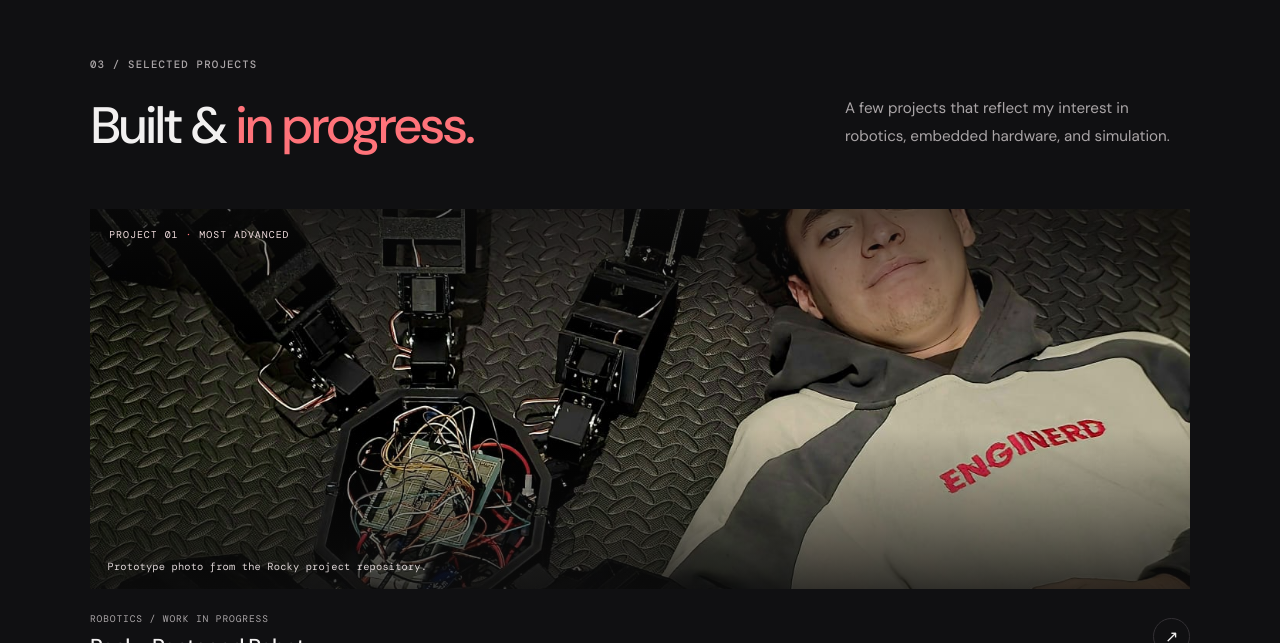
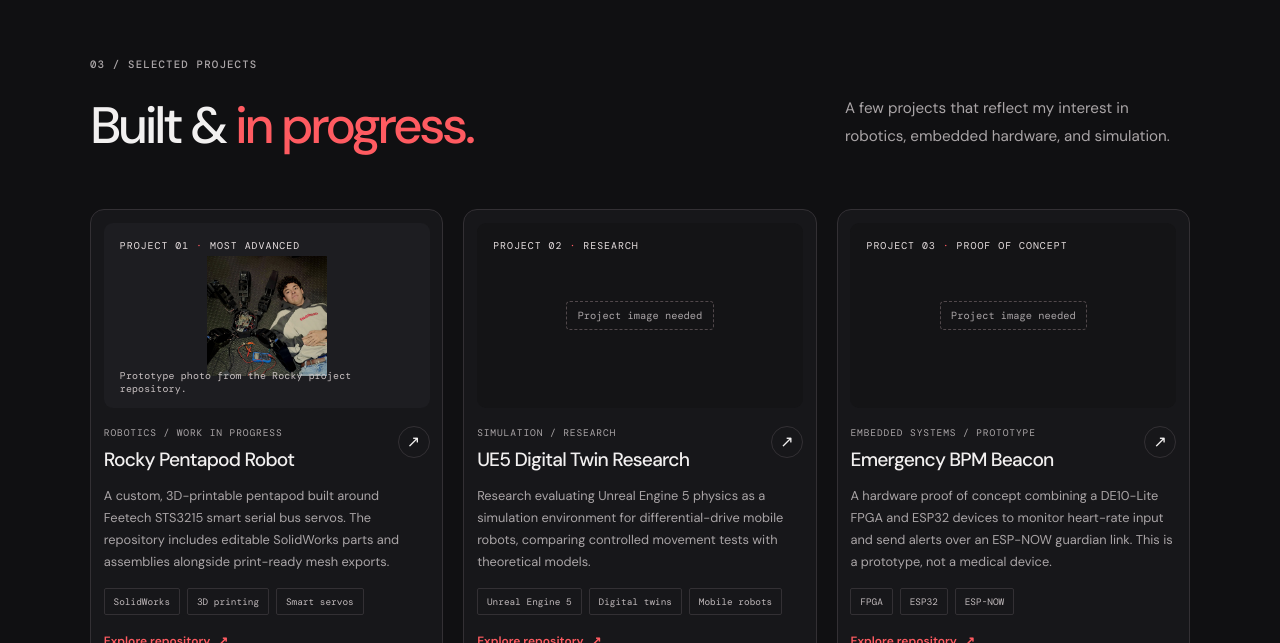
Before and after one commit to Alexis-c-d/alexis-portfolio, a plain HTML site: page index.html in a window 1280 px wide. Shown: the part 2157-2800 px from the top of the page. Drawn offline with nearby package versions, Linux system fonts and the light colour scheme.

Commit message:
Polish portfolio project cards

```diff
--- a/index.html
+++ b/index.html
@@ -95,46 +95,53 @@
           <p class="section-intro">A few projects that reflect my interest in robotics, embedded hardware, and simulation.</p>
         </div>
         <div class="project-grid">
-          <article class="project-card project-card-featured">
+          <article class="project-card">
+            <a class="project-card-link" href="https://github.com/Alexis-c-d/rocky-pentapod-robot" target="_blank" rel="noreferrer" aria-labelledby="rocky-title">
               <figure class="project-visual rocky-visual">
                 <img src="assets/rocky-build.jpg" alt="Rocky pentapod robot prototype with its builder">
                 <span class="visual-label">PROJECT 01 <span aria-hidden="true">·</span> MOST ADVANCED</span>
                 <figcaption class="visual-caption">Prototype photo from the Rocky project repository.</figcaption>
               </figure>
               <div class="project-info">
-              <div><p class="project-type">ROBOTICS <span aria-hidden="true">/</span> WORK IN PROGRESS</p><h3>Rocky Pentapod Robot</h3></div>
-              <a class="round-link" href="https://github.com/Alexis-c-d/rocky-pentapod-robot" target="_blank" rel="noreferrer" aria-label="View the Rocky Pentapod Robot repository"><span aria-hidden="true">↗</span></a>
+                <div><p class="project-type">ROBOTICS <span aria-hidden="true">/</span> WORK IN PROGRESS</p><h3 id="rocky-title">Rocky Pentapod Robot</h3></div>
+                <span class="card-arrow" aria-hidden="true">↗</span>
               </div>
               <p class="project-description">A custom, 3D-printable pentapod built around Feetech STS3215 smart serial bus servos. The repository includes editable SolidWorks parts and assemblies alongside print-ready mesh exports.</p>
               <div class="project-tags"><span>SolidWorks</span><span>3D printing</span><span>Smart servos</span></div>
+              <span class="project-card-cta">Explore repository <span aria-hidden="true">↗</span></span>
+            </a>
           </article>
 
           <article class="project-card">
-            <figure class="project-visual twin-visual" aria-label="Illustrative digital-twin graphic, not a project screenshot">
-              <span class="twin-grid" aria-hidden="true"></span><span class="twin-track" aria-hidden="true"></span>
+            <a class="project-card-link" href="https://github.com/Alexis-c-d/ue5-digital-twin-research" target="_blank" rel="noreferrer" aria-labelledby="twin-title">
+              <div class="project-visual project-visual-placeholder" role="img" aria-label="Project image needed. No verified image is available in the repository.">
                 <span class="visual-label">PROJECT 02 <span aria-hidden="true">·</span> RESEARCH</span>
-              <figcaption class="visual-caption">Illustrative graphic; not a screenshot of the project.</figcaption>
-            </figure>
+                <span class="image-needed">Project image needed</span>
+              </div>
               <div class="project-info">
-              <div><p class="project-type">SIMULATION <span aria-hidden="true">/</span> RESEARCH</p><h3>UE5 Digital Twin Research</h3></div>
-              <a class="round-link" href="https://github.com/Alexis-c-d/ue5-digital-twin-research" target="_blank" rel="noreferrer" aria-label="View the UE5 Digital Twin Research repository"><span aria-hidden="true">↗</span></a>
+                <div><p class="project-type">SIMULATION <span aria-hidden="true">/</span> RESEARCH</p><h3 id="twin-title">UE5 Digital Twin Research</h3></div>
+                <span class="card-arrow" aria-hidden="true">↗</span>
               </div>
               <p class="project-description">Research evaluating Unreal Engine 5 physics as a simulation environment for differential-drive mobile robots, comparing controlled movement tests with theoretical models.</p>
               <div class="project-tags"><span>Unreal Engine 5</span><span>Digital twins</span><span>Mobile robots</span></div>
+              <span class="project-card-cta">Explore repository <span aria-hidden="true">↗</span></span>
+            </a>
           </article>
 
           <article class="project-card">
-            <figure class="project-visual beacon-visual" aria-label="Illustrative signal graphic, not a project screenshot">
-              <span class="beacon-pulse" aria-hidden="true"></span><span class="beacon-wave" aria-hidden="true"></span>
+            <a class="project-card-link" href="https://github.com/Alexis-c-d/emergency-bpm-beacon" target="_blank" rel="noreferrer" aria-labelledby="beacon-title">
+              <div class="project-visual project-visual-placeholder" role="img" aria-label="Project image needed. No verified image is available in the repository.">
                 <span class="visual-label">PROJECT 03 <span aria-hidden="true">·</span> PROOF OF CONCEPT</span>
-              <figcaption class="visual-caption">Illustrative graphic; not a screenshot of the project.</figcaption>
-            </figure>
+                <span class="image-needed">Project image needed</span>
+              </div>
               <div class="project-info">
-              <div><p class="project-type">EMBEDDED SYSTEMS <span aria-hidden="true">/</span> PROTOTYPE</p><h3>Emergency BPM Beacon</h3></div>
-              <a class="round-link" href="https://github.com/Alexis-c-d/emergency-bpm-beacon" target="_blank" rel="noreferrer" aria-label="View the Emergency BPM Beacon repository"><span aria-hidden="true">↗</span></a>
+                <div><p class="project-type">EMBEDDED SYSTEMS <span aria-hidden="true">/</span> PROTOTYPE</p><h3 id="beacon-title">Emergency BPM Beacon</h3></div>
+                <span class="card-arrow" aria-hidden="true">↗</span>
               </div>
               <p class="project-description">A hardware proof of concept combining a DE10-Lite FPGA and ESP32 devices to monitor heart-rate input and send alerts over an ESP-NOW guardian link. This is a prototype, not a medical device.</p>
               <div class="project-tags"><span>FPGA</span><span>ESP32</span><span>ESP-NOW</span></div>
+              <span class="project-card-cta">Explore repository <span aria-hidden="true">↗</span></span>
+            </a>
           </article>
         </div>
       </section>
--- a/styles.css
+++ b/styles.css
@@ -6,7 +6,7 @@
   --ink: #f2f0f0;
   --muted: #aaa5a7;
   --line: #333034;
-  --accent: #ff737a;
+  --accent: #ff5b61;
   --accent-deep: #a92d37;
   --accent-wash: #30191c;
   --mono: "DM Mono", monospace;
@@ -32,7 +32,7 @@ a:focus-visible, button:focus-visible { outline: 3px solid var(--accent); outlin
 .section-shell { width: min(100% - 9rem, 1100px); margin-inline: auto; }
 .hero { position: relative; min-height: 640px; padding-top: 7.5rem; padding-bottom: 7rem; display: grid; grid-template-columns: 1fr .8fr; align-items: center; }
 .eyebrow { margin: 0 0 1.7rem; color: var(--muted); font: 500 .67rem var(--mono); letter-spacing: .11em; }
-.status-dot { display: inline-block; width: .48rem; height: .48rem; margin-right: .55rem; border-radius: 50%; background: var(--accent); box-shadow: 0 0 0 4px #ff737a20; vertical-align: 1px; }
+.status-dot { display: inline-block; width: .48rem; height: .48rem; margin-right: .55rem; border-radius: 50%; background: var(--accent); box-shadow: 0 0 0 4px #ff5b6120; vertical-align: 1px; }
 h1, h2, h3, p { margin-top: 0; }
 .hero h1 { margin-bottom: 1.5rem; font-size: clamp(3.55rem, 6.4vw, 6.25rem); line-height: .99; letter-spacing: -.075em; font-weight: 500; }
 .accent-text { color: var(--accent); }
@@ -82,33 +82,27 @@ h1, h2, h3, p { margin-top: 0; }
 .projects-section { padding-top: 8rem; padding-bottom: 8rem; }
 .projects-heading { display: flex; align-items: end; justify-content: space-between; gap: 2rem; margin-bottom: 3.5rem; }
 .projects-heading .section-intro { max-width: 345px; margin-bottom: .2rem; }
-.project-grid { display: grid; grid-template-columns: repeat(2, 1fr); gap: 3.5rem 2rem; }
+.project-grid { display: grid; grid-template-columns: repeat(3, minmax(0, 1fr)); gap: 1.25rem; }
 .project-card { min-width: 0; }
-.project-card-featured { grid-column: span 2; }
-.project-visual { position: relative; min-height: 245px; margin: 0; overflow: hidden; display: grid; place-items: center; isolation: isolate; background: var(--surface-raised); }
-.project-card-featured .project-visual { min-height: 380px; }
-.rocky-visual img { position: absolute; z-index: -2; inset: 0; width: 100%; height: 100%; object-fit: cover; object-position: center 43%; }
-.rocky-visual::after { position: absolute; z-index: -1; inset: 0; background: linear-gradient(180deg, #0d0d0d99, transparent 34%, transparent 58%, #0d0d0dcc); content: ""; }
-.visual-label { position: absolute; top: 1.2rem; left: 1.2rem; color: #f2dedf; font: .62rem var(--mono); letter-spacing: .1em; }
+.project-card-link { height: 100%; min-height: 100%; padding: .8rem; display: flex; flex-direction: column; border: 1px solid var(--line); border-radius: 14px; background: var(--surface); color: inherit; text-decoration: none; transition: transform .2s ease, border-color .2s ease, background .2s ease; }
+.project-card-link:hover { transform: translateY(-4px); border-color: var(--accent-deep); background: var(--surface-raised); }
+.project-visual { position: relative; min-height: 185px; margin: 0; overflow: hidden; display: grid; place-items: center; border-radius: 9px; background: var(--surface-raised); }
+.rocky-visual img { position: absolute; top: 50%; left: 50%; width: auto; height: auto; max-width: 76%; max-height: 120px; object-fit: contain; transform: translate(-50%, -50%); }
+.visual-label { position: absolute; top: 1rem; left: 1rem; color: #e7dfe0; font: .62rem var(--mono); letter-spacing: .1em; }
 .visual-label span { color: var(--accent); }
-.visual-caption { position: absolute; right: 1.1rem; bottom: 1rem; left: 1.1rem; color: #ddd4d5; font: .65rem var(--mono); letter-spacing: .015em; }
-.twin-visual { background: radial-gradient(ellipse at 56% 64%, #55272c 0, #241b20 35%, #17171a 72%); }
-.twin-grid { position: absolute; inset: 0; opacity: .25; background-image: linear-gradient(#ac5a5e33 1px, transparent 1px), linear-gradient(90deg, #ac5a5e33 1px, transparent 1px); background-size: 30px 30px; transform: perspective(340px) rotateX(56deg) scale(1.5); transform-origin: center bottom; }
-.twin-track { position: absolute; width: 170px; height: 90px; border: 1px solid #ff737a99; border-radius: 50%; transform: rotate(-24deg); box-shadow: 0 0 0 15px #ff737a0b, 0 0 0 30px #ff737a08; }
-.twin-track::before, .twin-track::after { position: absolute; width: 10px; height: 10px; border: 1px solid var(--accent); border-radius: 50%; background: #241719; content: ""; }
-.twin-track::before { top: 10px; left: 25px; }
-.twin-track::after { right: 18px; bottom: 8px; }
-.beacon-visual { background: radial-gradient(ellipse at center, #332024 0, #1a171a 67%); }
-.beacon-pulse { position: absolute; width: 62px; height: 62px; border: 1px solid #ff737a99; border-radius: 50%; box-shadow: 0 0 0 14px #ff737a13, 0 0 0 29px #ff737a0c; }
-.beacon-wave { position: absolute; width: min(72%, 330px); height: 54px; background: linear-gradient(90deg, transparent, #ff737a 10%, #ff737a 11%, transparent 12%, transparent 22%, #ff737a 23%, #ff737a 24%, transparent 25%, transparent 44%, #ff737a 45%, #ff737a 46%, transparent 47%, transparent 60%, #ff737a 61%, #ff737a 62%, transparent 63%, transparent); clip-path: polygon(0 52%, 20% 52%, 24% 43%, 28% 58%, 34% 50%, 43% 50%, 47% 10%, 51% 92%, 56% 45%, 61% 52%, 70% 52%, 74% 40%, 78% 59%, 83% 50%, 100% 50%, 100% 53%, 83% 53%, 78% 62%, 74% 44%, 70% 55%, 61% 55%, 56% 48%, 51% 100%, 47% 15%, 43% 53%, 34% 53%, 28% 61%, 24% 46%, 20% 55%, 0 55%); opacity: .8; }
-.project-info { display: flex; justify-content: space-between; align-items: center; gap: 1rem; margin-top: 1.4rem; }
+.visual-caption { position: absolute; right: 1rem; bottom: .8rem; left: 1rem; color: #c9c1c2; font: .62rem var(--mono); letter-spacing: .015em; }
+.project-visual-placeholder { background: #141416; }
+.image-needed { padding: .45rem .65rem; border: 1px dashed #51484b; border-radius: 4px; color: var(--muted); font: .65rem var(--mono); }
+.project-info { display: flex; justify-content: space-between; align-items: flex-start; gap: .75rem; margin-top: 1.1rem; }
 .project-type { margin-bottom: .5rem; color: var(--muted); font: .6rem var(--mono); letter-spacing: .09em; }
-.project-info h3 { margin: 0; font-size: 1.35rem; letter-spacing: -.04em; font-weight: 500; }
-.round-link { flex: 0 0 auto; width: 2.3rem; height: 2.3rem; display: grid; place-items: center; border: 1px solid var(--line); border-radius: 50%; color: var(--ink); text-decoration: none; transition: color .2s ease, background .2s ease, border-color .2s ease; }
-.round-link:hover { border-color: var(--accent-deep); color: white; background: var(--accent-deep); }
-.project-description { max-width: 550px; margin: .9rem 0 1rem; color: var(--muted); font-size: .82rem; line-height: 1.75; }
+.project-info h3 { margin: 0; font-size: 1.2rem; letter-spacing: -.04em; font-weight: 500; }
+.card-arrow { flex: 0 0 auto; width: 2rem; height: 2rem; display: grid; place-items: center; border: 1px solid var(--line); border-radius: 50%; color: var(--ink); transition: color .2s ease, background .2s ease, border-color .2s ease; }
+.project-card-link:hover .card-arrow { border-color: var(--accent-deep); color: white; background: var(--accent-deep); }
+.project-description { margin: .85rem 0 1rem; color: var(--muted); font-size: .8rem; line-height: 1.7; }
 .project-tags { display: flex; flex-wrap: wrap; gap: .45rem; }
 .project-tags span { padding: .4rem .55rem; border: 1px solid var(--line); border-radius: 2px; color: #c0b9bb; font: .59rem var(--mono); }
+.project-card-cta { margin-top: auto; padding-top: 1.1rem; color: var(--accent); font-size: .75rem; font-weight: 600; }
+.project-card-cta span { padding-left: .3rem; }
 .resume-section { background: var(--surface); }
 .resume-heading { display: flex; align-items: end; justify-content: space-between; gap: 2rem; margin-bottom: 2.7rem; }
 .button-outline { border-color: #51484b; color: var(--ink); }
@@ -135,6 +129,9 @@ h1, h2, h3, p { margin-top: 0; }
 .site-footer p { margin: 0; color: var(--muted); font-size: .72rem; }
 .footer-link { justify-self: center; }
 .copyright { justify-self: end; color: var(--muted); font: .62rem var(--mono); }
+@media (max-width: 950px) {
+  .project-grid { grid-template-columns: repeat(2, minmax(0, 1fr)); }
+}
 @media (max-width: 760px) {
   .site-header { height: 4.7rem; padding-inline: 1.5rem; }
   .menu-toggle { z-index: 5; display: flex; align-items: center; gap: .7rem; padding: .6rem 0 .6rem .6rem; border: 0; background: transparent; color: var(--ink); font: 500 .75rem var(--sans); cursor: pointer; }
@@ -162,10 +159,8 @@ h1, h2, h3, p { margin-top: 0; }
   .projects-section { padding-top: 5rem; padding-bottom: 5rem; }
   .projects-heading { display: block; margin-bottom: 2.3rem; }
   .projects-heading .section-intro { margin-top: 1.2rem; }
-  .project-grid { grid-template-columns: 1fr; gap: 2.8rem; }
-  .project-card-featured { grid-column: auto; }
-  .project-card-featured .project-visual { min-height: 260px; }
-  .project-visual { min-height: 230px; }
+  .project-grid { grid-template-columns: 1fr; gap: 1rem; }
+  .project-card-link { padding: .7rem; }
   .resume-heading { display: block; }
   .resume-heading .button { margin-top: 1.5rem; }
   .resume-viewer, .resume-viewer iframe { min-height: 520px; }
```
Also changed, not shown: 1 other file. Lines whose indentation alone changed are shown as unchanged.
